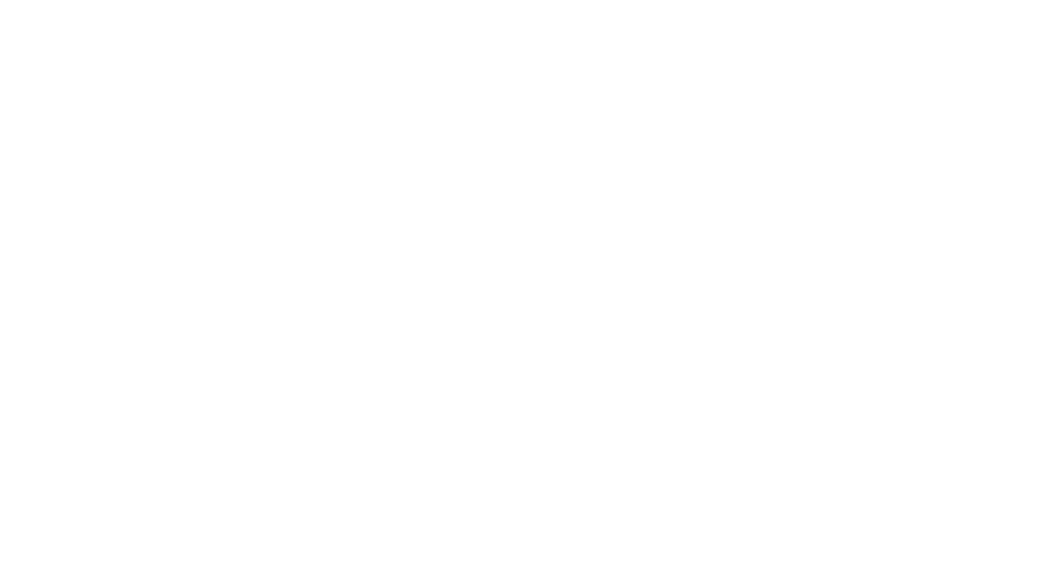
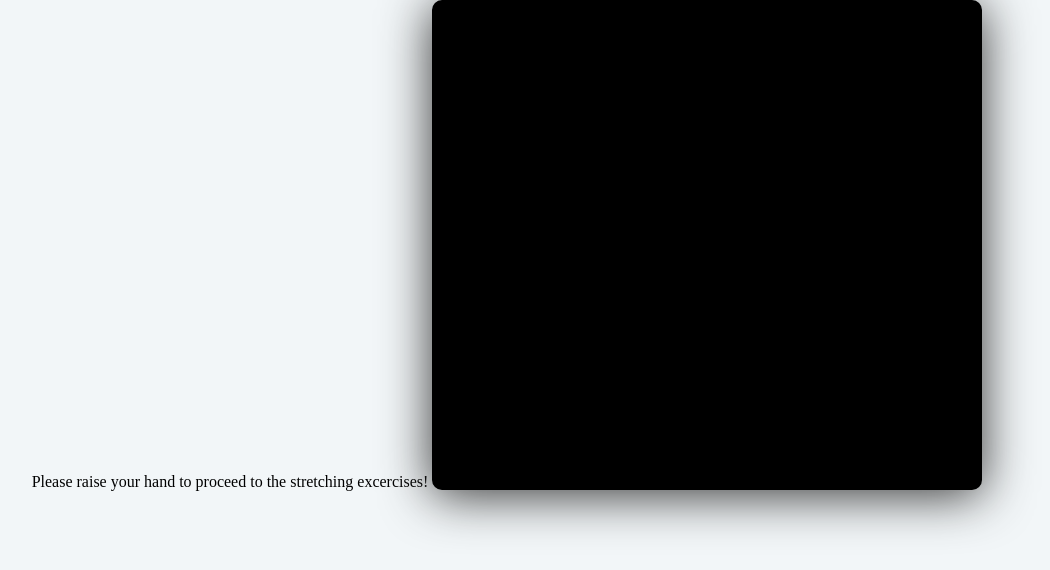
Before and after one commit to jasona445/cpsc477-posture-project, a website: page index.html in a window 1280 px wide. Shown: the whole page, without its empty margins (133-1183 px from the left). Drawn offline with nearby package versions, Linux system fonts and the light colour scheme.

Commit message:
Add files via upload
worked on adding rectangle around users

```diff
--- a/index.html
+++ b/index.html
@@ -1,18 +1,27 @@
 <!DOCTYPE html>
-<html lang = "en">
+<html lang="en">
 <head>
-    <meta charset = "UTF-8">
-    <meta name = "viewport" content = "width = device-width, initial-scale=1.0">
+    <meta charset="UTF-8">
+    <meta name="viewport" content="width=device-width, initial-scale=1.0">
     <title>Posture Detection</title>
-    <script src = "https://ajax.googleapis.com/ajax/libs/jquery/3.7.1/jquery.min.js"></script>
-
+    <script src="https://ajax.googleapis.com/ajax/libs/jquery/3.7.1/jquery.min.js"></script>
+    <script src="script.js"></script>
+    <link rel="stylesheet" href="style.css" />
 </head>
 <body>
-    <script src = "script.js"></script>
-    <link rel="stylesheet" href ="style.css" />
-    <div class="kinect-window">
-        <img class="twod" />
+    Please raise your hand to proceed to the stretching excercises!
+    <div id="container">
+        <img class='twod' alt="" height="300"/>
+        <canvas id="kinect-canvas" width="540" height="480" style="border:1px solid #000000;"></canvas>
     </div>
-    <div id = "content-placeholder"></div>
+
+
+    <!-- <div class="kinect-window">
+        <img class='twod' alt="" height="300" />
+        <canvas id="kinect-canvas" width="320" height="300"></canvas>
+
+    </div> -->
+    <div id="content-placeholder"></div>
+
 </body>
 </html>
--- a/script.js
+++ b/script.js
@@ -1,7 +1,7 @@
 // run python3 -m http.server 4444
 // then go to inspect element and console
 var host = "cpsc484-02.stdusr.yale.internal:8888"
-
+// var host = "localhost:4444"
 $(document).ready(function () {
     frames.start();
     twod.start();
@@ -15,9 +15,34 @@ var frames = {
         frames.socket = new WebSocket(url);
         frames.socket.onmessage = function (event) {
             frames.get_posture_heuristic(JSON.parse(event.data));
+            frames.drawPersonRectangle(JSON.parse(event.data));
             // frames.router(frame);
         };
     },
+
+    drawPersonRectangle: function (frameData) {
+        // Access frame data and perform person detection
+        var canvas = document.getElementById('kinect-canvas');
+        var ctx = canvas.getContext('2d');
+        ctx.clearRect(0, 0, canvas.width, canvas.height);
+
+        // For example, assume frameData contains an array of people with their bounding box coordinates (x, y, width, height)
+        frameData.people.forEach(person => {
+            // Draw a rectangle around each detected person
+            ctx.beginPath();
+            console.log([person.joints[18].position.x, person.joints[5].position.y, 100, 100]);
+
+            ctx.rect(person.joints[18].position.x - 270, person.joints[5].position.y, 100, 100);
+            ctx.lineWidth = 10;
+            ctx.strokeStyle = 'red';
+            ctx.stroke();
+        });
+    },
+
+        // shoulder left 5
+        // right 12
+        // hip left 18
+        // hip right 22
 
     get_posture_heuristic: function (frame) {
         // Returns an array of posture heuristics for all people in the frame
--- a/style.css
+++ b/style.css
@@ -12,3 +12,22 @@ body{
     margin: 0;
     overflow: hidden;
 }
+
+body{text-align: center;background: #f2f6f8;}
+.twod{position:absolute;z-index:1;}
+
+#container{
+    display:inline-block;
+    width:540px;
+    height:480px;
+    margin: 0 auto;
+    background: black;
+    position:relative;
+    border:5px solid black;
+    border-radius: 10px;
+    box-shadow: 0 5px 50px #333}
+
+#kinect-canvas{
+    position:relative;
+    z-index:20;
+}
```
Also changed, not shown: README.md, adjust_posture.html (line endings or trailing spaces), package.json (line endings or trailing spaces), posture_detection.html (line endings or trailing spaces), stretches.html (line endings or trailing spaces).
